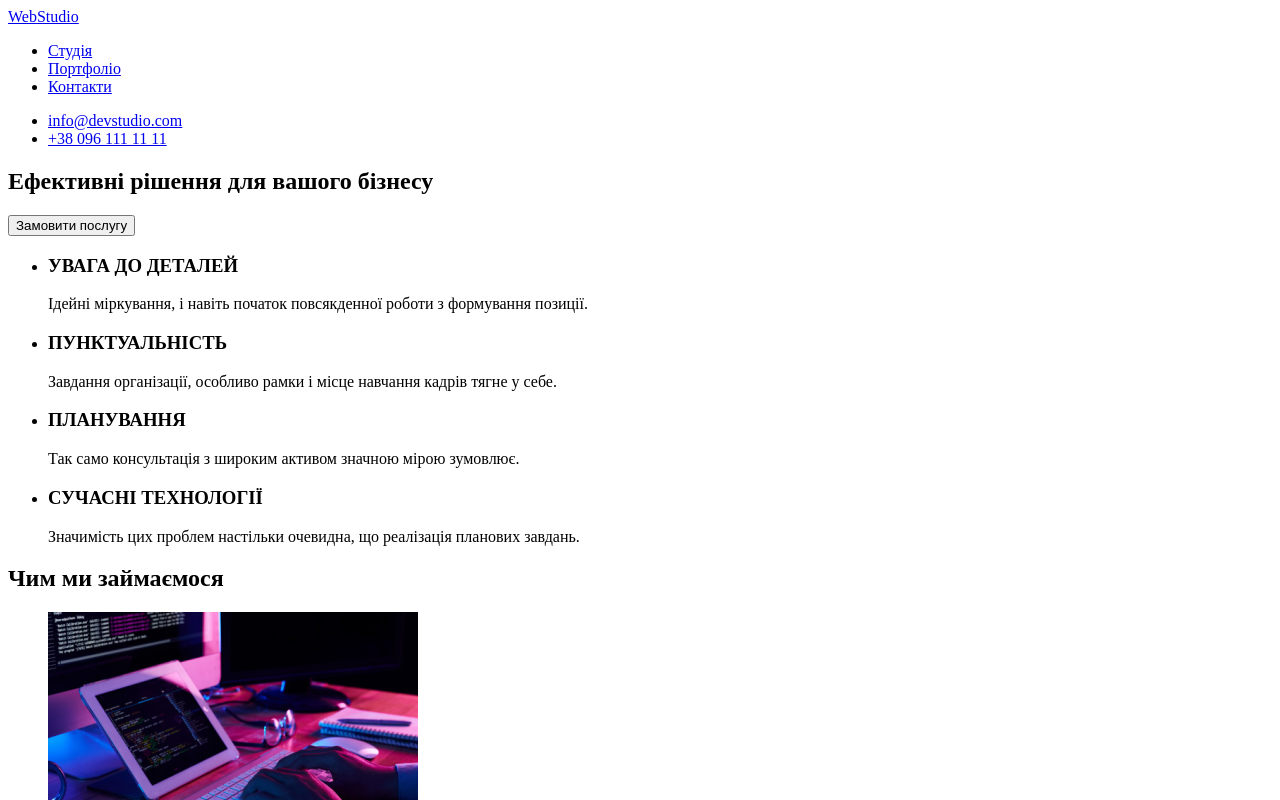
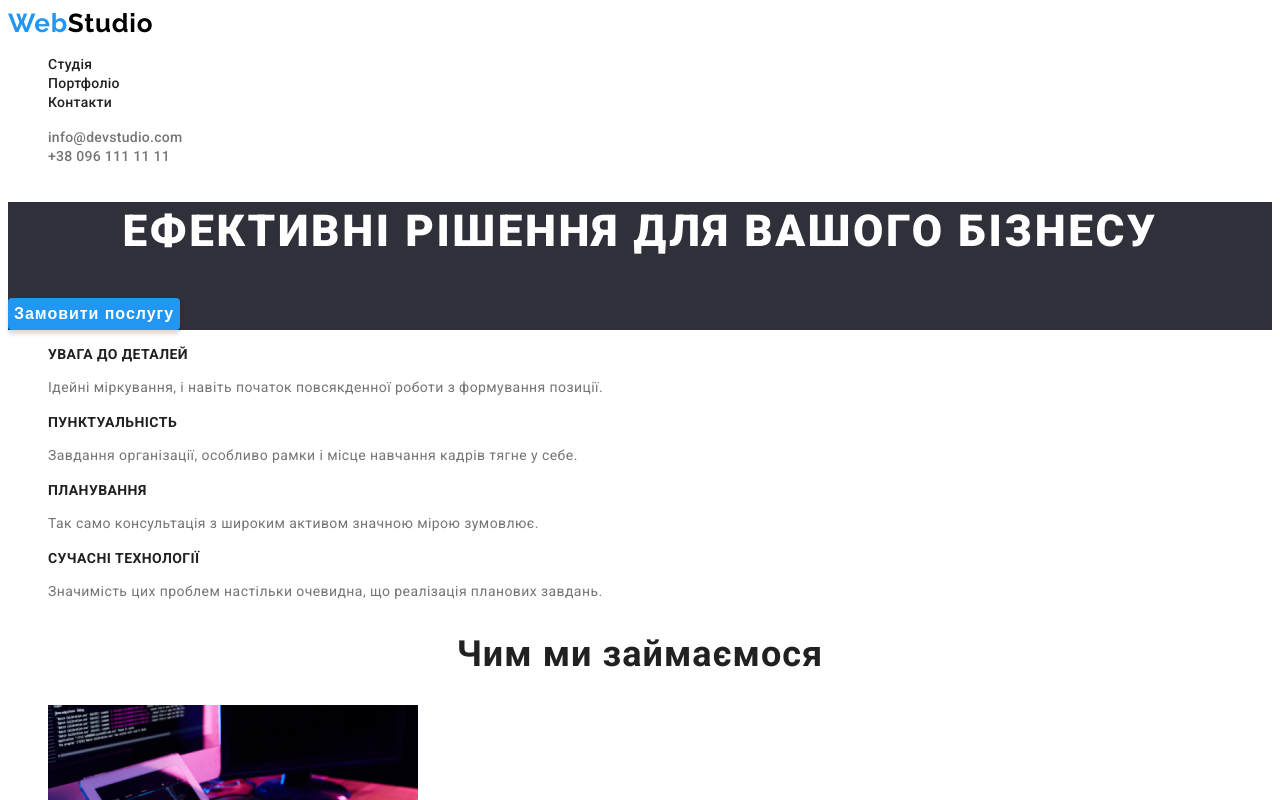
Before and after one commit to lika-ruby/homework-10, a plain HTML site: page index.html in a window 1280 px wide. Shown: the top 800 px of the page. Drawn offline with Linux system fonts and the light colour scheme.

Commit message:
makes text correct

```diff
--- a/css/styles.css
+++ b/css/styles.css
@@ -10,3 +10,161 @@
   --dark-blue: #2f303a;
   --black: #000000;
 }
+
+body {
+  font-family: Roboto;
+}
+
+a {
+  text-decoration: none;
+}
+
+ul {
+  list-style: none;
+}
+
+.header-logo,
+.footer-logo {
+  color: var(--blue, #2196f3);
+  font-family: Raleway;
+  font-size: 26px;
+  font-weight: 700;
+  line-height: normal;
+  letter-spacing: 0.78px;
+}
+
+.header-logo-accent {
+  color: var(--black, #000);
+}
+
+.header-nav-link {
+  color: var(--dark-grey, #212121);
+  font-size: 14px;
+  font-weight: 500;
+  line-height: normal;
+  letter-spacing: 0.28px;
+}
+
+.header-nav-link:hover,
+.header-nav-link:focus {
+  color: var(--blue, #2196f3);
+}
+
+.header-contacts-link {
+  color: var(--grey, #757575);
+  font-size: 14px;
+  font-weight: 500;
+  line-height: normal;
+  letter-spacing: 0.28px;
+}
+
+.header-contacts-link:hover,
+.header-contacts-link:focus {
+  color: var(--blue, #2196f3);
+}
+
+.hero {
+  background-color: var(--dark-blue, #2f303a);
+}
+
+.hero-title {
+  color: var(--white, #fff);
+  text-align: center;
+  font-size: 44px;
+  font-weight: 900;
+  line-height: 1.36;
+  letter-spacing: 2.64px;
+  text-transform: uppercase;
+}
+
+.hero-button {
+  color: var(--white, #fff);
+  text-align: center;
+  font-size: 16px;
+  font-weight: 700;
+  line-height: 1.87;
+  letter-spacing: 0.96px;
+  border-radius: 4px;
+  border: none;
+  background-color: var(--blue, #2196f3);
+  box-shadow: 0px 4px 4px 0px rgba(0, 0, 0, 0.15);
+}
+
+.advantages-subtitle {
+  color: var(--dark-grey, #212121);
+  font-size: 14px;
+  font-weight: 700;
+  line-height: normal;
+  letter-spacing: 0.42px;
+  text-transform: uppercase;
+}
+
+.advantages-desc {
+  color: var(--grey, #757575);
+  font-size: 14px;
+  font-weight: 400;
+  line-height: 1.71;
+  letter-spacing: 0.42px;
+}
+
+.doing-title {
+  color: var(--dark-grey, #212121);
+  text-align: center;
+  font-size: 36px;
+  font-weight: 700;
+  line-height: normal;
+  letter-spacing: 1.08px;
+}
+
+.team {
+  background: var(--light-blue, #f5f4fa);
+}
+
+.team-title {
+  color: var(--dark-grey, #212121);
+  text-align: center;
+  font-size: 36px;
+  font-weight: 700;
+  line-height: normal;
+  letter-spacing: 1.08px;
+}
+
+.team-subtitle {
+  color: var(--dark-grey, #212121);
+  font-size: 16px;
+  font-weight: 500;
+  line-height: normal;
+  letter-spacing: 0.48px;
+}
+
+.team-desc {
+  color: var(--grey, #757575);
+  font-size: 16px;
+  font-weight: 400;
+  line-height: normal;
+  letter-spacing: 0.48px;
+}
+
+.footer {
+  background-color: var(--dark-blue, #2f303a);
+}
+
+.footer-logo-accent {
+  color: var(--white, #fff);
+}
+
+.footer-map {
+  color: var(--white, #fff);
+  font-size: 14px;
+  font-weight: 400;
+  line-height: 1.71;
+  letter-spacing: 0.42px;
+}
+
+.footer-link {
+  color: var(--transparent-white, rgba(255, 255, 255, 0.6));
+  font-size: 14px;
+  font-weight: 400;
+  line-height: 1.71;
+  letter-spacing: 0.42px;
+}
```
